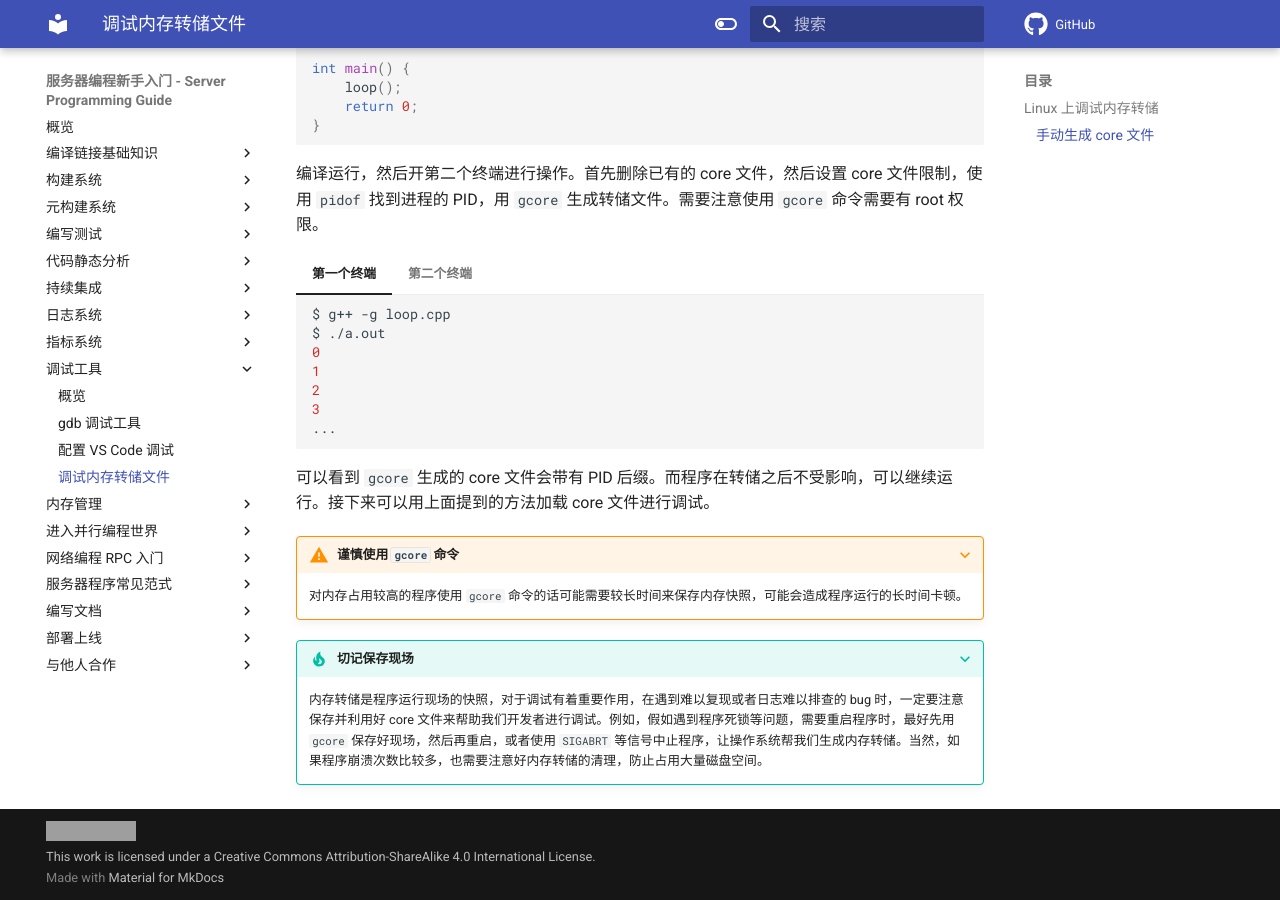
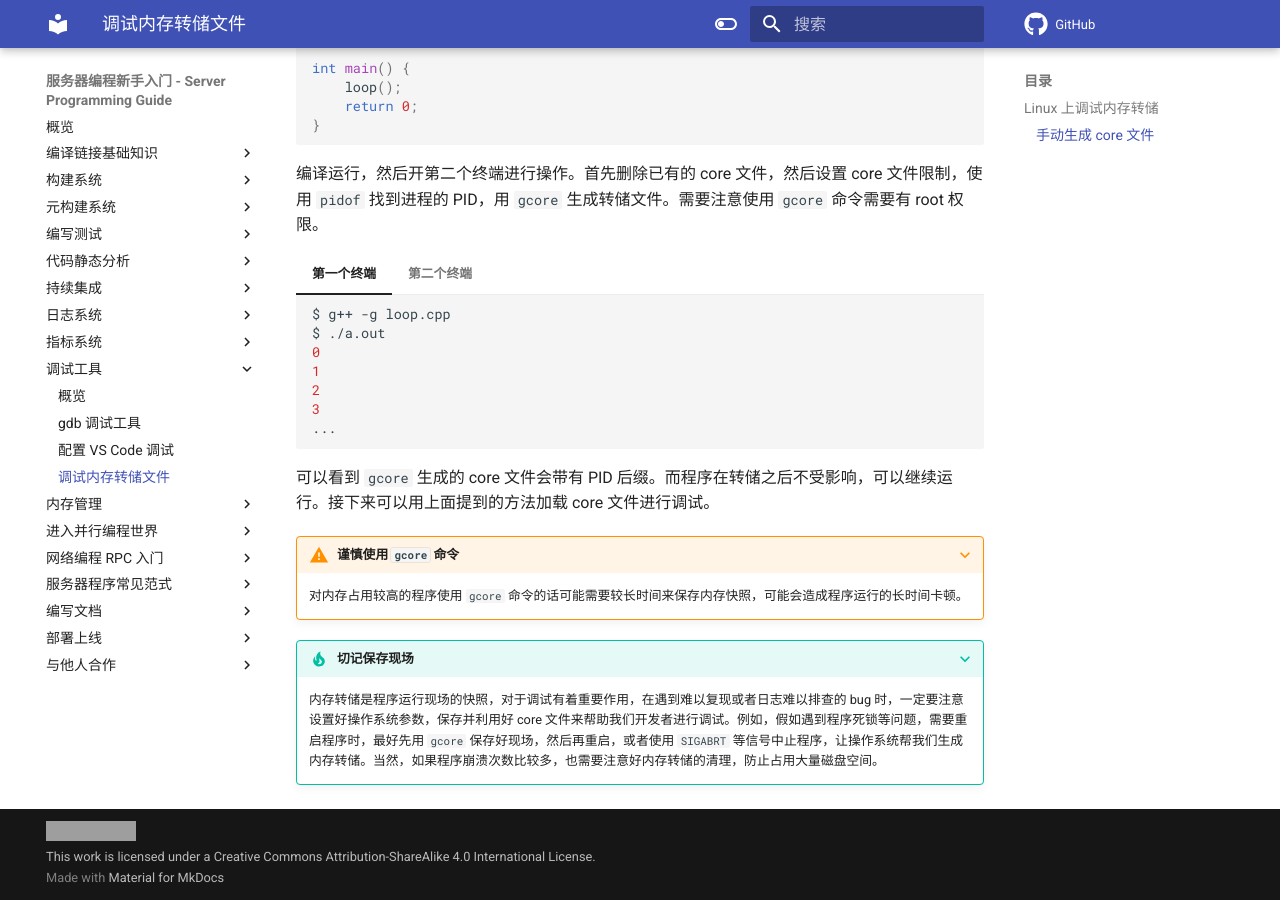
Before and after one commit to howardlau1999/server-programming-guide, an MkDocs documentation site: the page built from docs/debugging/coredump.md, in a window 1280 px wide and 900 px high, scrolled down 3076 px. Built offline with MkDocs 1.6.1 and Material for MkDocs 9.7.7, drawn with Linux system fonts in a browser that asks for light colours; emoji names are drawn with the system emoji font; comment, search, counter and statistics services are not loaded; grey boxes are pictures that could not be loaded.

Commit message:
update”

```diff
--- a/docs/debugging/coredump.md
+++ b/docs/debugging/coredump.md
@@ -183,4 +183,4 @@ $1 = 10
 
 ???+tip "切记保存现场"
 
-    内存转储是程序运行现场的快照，对于调试有着重要作用，在遇到难以复现或者日志难以排查的 bug 时，一定要注意保存并利用好 core 文件来帮助我们开发者进行调试。例如，假如遇到程序死锁等问题，需要重启程序时，最好先用 `gcore` 保存好现场，然后再重启，或者使用 `SIGABRT` 等信号中止程序，让操作系统帮我们生成内存转储。当然，如果程序崩溃次数比较多，也需要注意好内存转储的清理，防止占用大量磁盘空间。
+    内存转储是程序运行现场的快照，对于调试有着重要作用，在遇到难以复现或者日志难以排查的 bug 时，一定要注意设置好操作系统参数，保存并利用好 core 文件来帮助我们开发者进行调试。例如，假如遇到程序死锁等问题，需要重启程序时，最好先用 `gcore` 保存好现场，然后再重启，或者使用 `SIGABRT` 等信号中止程序，让操作系统帮我们生成内存转储。当然，如果程序崩溃次数比较多，也需要注意好内存转储的清理，防止占用大量磁盘空间。
```
